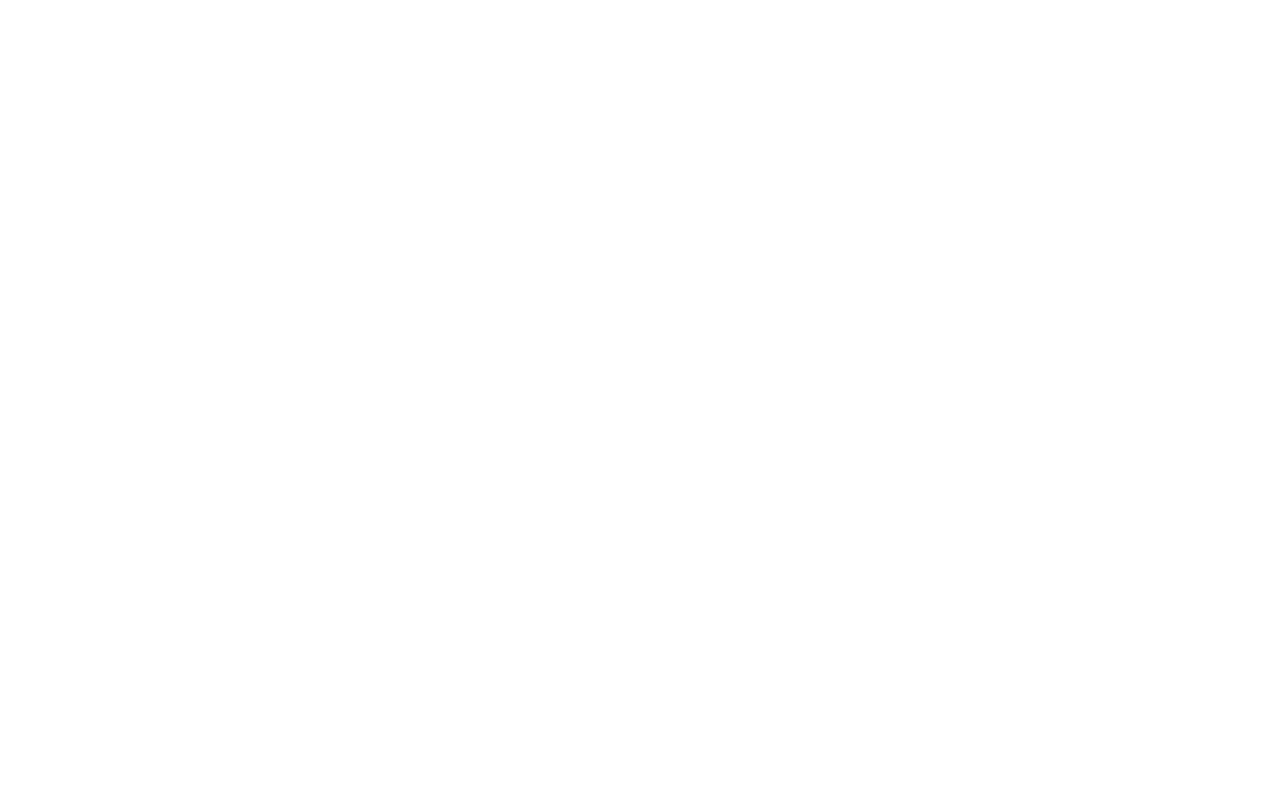
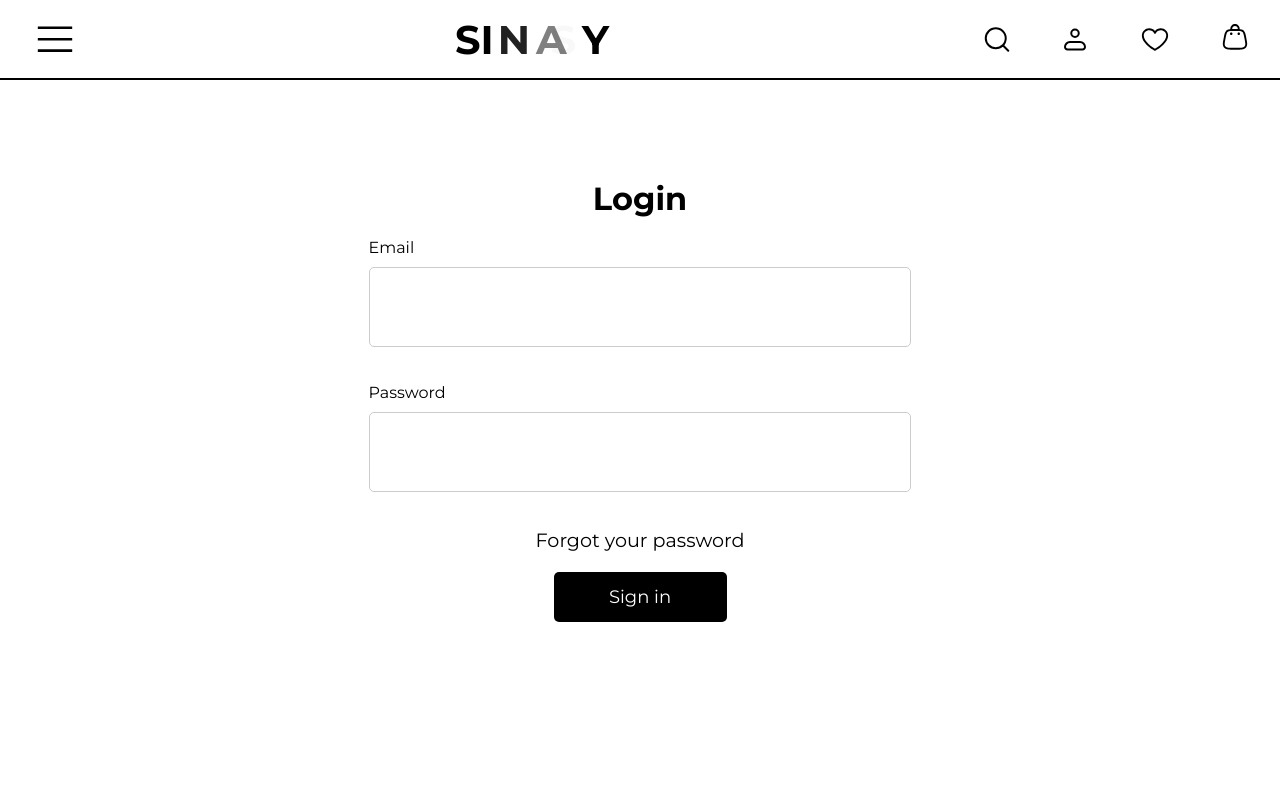
Before and after one commit to AziretTursunbekov/Sinsay, a React (Vite) app: page / in a window 1280 px wide. Shown: the top 800 px of the page. Built offline with nearby package versions, Linux system fonts and the light colour scheme.

Commit message:
resolved

```diff
--- a/src/App.jsx
+++ b/src/App.jsx
@@ -1,4 +1,10 @@
+import Layout from "./layout/Layout";
+
 const App = () => {
-  return <></>;
+  return (
+    <>
+      <Layout />
+    </>
+  );
 };
 export default App;
--- a/src/components/CartList.jsx
+++ b/src/components/CartList.jsx
@@ -120,8 +120,8 @@ const StyledContainerDiv = styled.div`
   display: flex;
   justify-content: center;
   gap: 10px;
+  /* margin-top: 100px; */
 `;
-
 const StyledP = styled.p`
   width: 265px;
   font-size: 21px;
@@ -161,6 +161,7 @@ const StyledContainer = styled.div`
   flex-direction: column;
   align-items: center;
   gap: 18px;
+  margin-top: 90px;
 `;
 
 const StyledCart = styled.p`
--- a/src/components/Slider.jsx
+++ b/src/components/Slider.jsx
@@ -25,8 +25,12 @@ const Slider = () => {
 };
 
 export default Slider;
+// const StyledDiv = styled.div`
+//   text-align: center;
+// `;
 
 const BannerStyle = styled.img`
   width: 100%;
   height: 100vh;
+  object-fit: cover;
 `;
--- a/src/components/Whishlist.jsx
+++ b/src/components/Whishlist.jsx
@@ -35,6 +35,7 @@ const StyledWishList = styled.div`
   flex-direction: column;
   align-items: center;
   gap: 40px;
+  margin-top: 70px;
 `;
 
 const StyledTitle = styled.h1`
--- a/src/pages/header/Header.jsx
+++ b/src/pages/header/Header.jsx
@@ -94,12 +94,17 @@ const AnimatedLetter = styled.span`
 `;
 
 const StyledHeader = styled.header`
+  text-align: center;
+  width: 100%;
+  height: 80px;
+  position: fixed;
+  top: 0;
   display: flex;
+  z-index: 1;
   align-items: center;
   justify-content: space-between;
   border-bottom: 2px solid;
-  width: 100%;
-  height: 89px;
   padding: 0 30px;
   margin: 0 auto;
+  background-color: #ffff;
 `;
```
